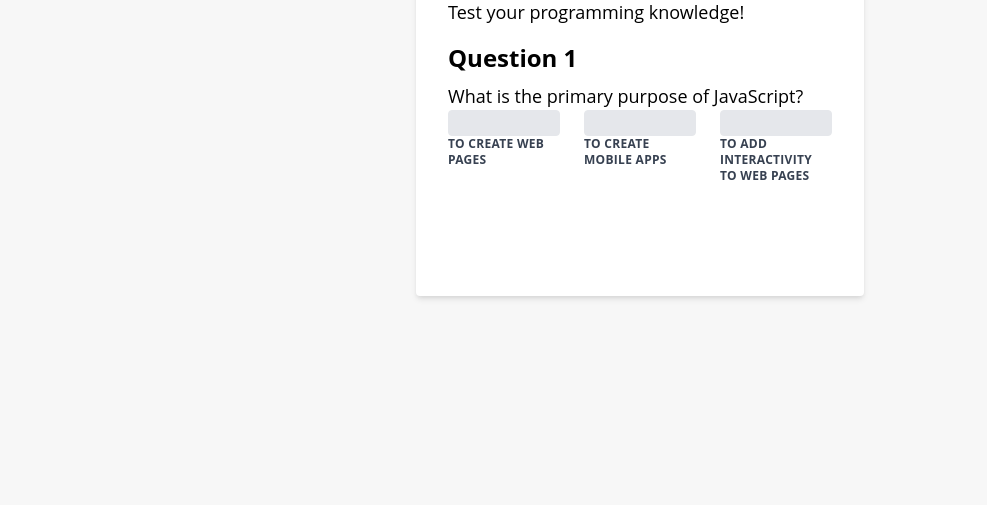
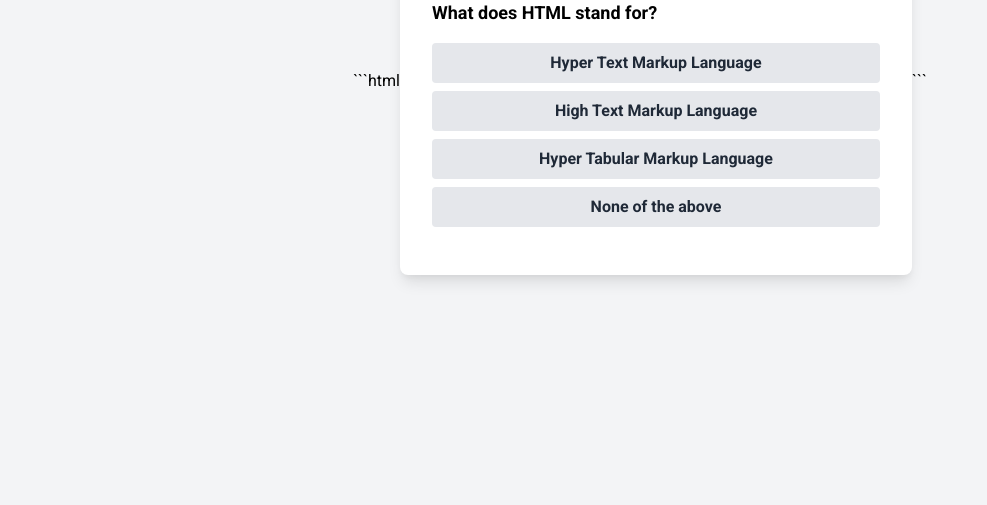
Before and after one commit to AjmalMIITM/Project-LLM-Code-Deployment, a plain HTML site: page index.html in a window 1280 px wide. Shown: the part 319-824 px from the top of the page, without its empty margins (0-987 px from the left). After the commit the page ends 800 px from the top, so only its background shows below. Drawn offline with nearby package versions, Linux system fonts and the light colour scheme.

Commit message:
Build for task quiz-game round 1

````diff
--- a/index.html
+++ b/index.html
@@ -1,125 +1,147 @@
-Here is the complete HTML5 and JS app using Tailwind CSS for the quiz game:
-
 ```html
 <!DOCTYPE html>
 <html lang="en">
 <head>
     <meta charset="UTF-8">
     <meta name="viewport" content="width=device-width, initial-scale=1.0">
-    <title>Programming Quiz</title>
-    <link rel="stylesheet" href="https://cdn.jsdelivr.net/npm/tailwindcss@2.2.19/dist/tailwind.min.css">
-    <link rel="preloaded" as="style" href="https://fonts.googleapis.com/css2?family=Open+Sans:wght@400;600;700&display=swap">
+    <title>Programming Quiz Game</title>
+    <link href="https://fonts.googleapis.com/css2?family=Roboto:wght@400;700&display=swap" rel="stylesheet">
+    <link href="https://cdn.jsdelivr.net/npm/tailwindcss@2.2.19/dist/tailwind.min.css" rel="stylesheet">
     <style>
         body {
-            font-family: 'Open Sans', sans-serif;
-            background-color: #f7f7f7;
+            font-family: 'Roboto', sans-serif;
         }
     </style>
 </head>
-<body>
-    <div class="h-screen flex justify-center items-center">
-        <div class="w-full max-w-md bg-white rounded shadow-md p-8">
-            <h1 class="text-3xl font-bold mb-4">Programming Quiz</h1>
-            <div class="mb-4">
-                <p class="text-lg">Test your programming knowledge!</p>
-            </div>
-            <div class="mb-4">
-                <h2 class="text-2xl font-bold mb-2">Question 1</h2>
-                <p class="text-lg">What is the primary purpose of JavaScript?</p>
-                <div class="flex flex-wrap -mx-3">
-                    <div class="w-full md:w-1/2 xl:w-1/3 px-3 mb-6 md:mb-0">
-                        <label class="block uppercase tracking-wide text-gray-700 text-xs font-bold mb-2" for="question1-1">
-                            <input class="appearance-none block w-full bg-gray-200 text-gray-700 border border-gray-200 rounded py-3 px-4 leading-tight focus:outline-none focus:bg-white" id="question1-1" type="radio" name="question1">
-                            <span class="text-gray-700">To create web pages</span>
-                        </label>
-                    </div>
-                    <div class="w-full md:w-1/2 xl:w-1/3 px-3 mb-6 md:mb-0">
-                        <label class="block uppercase tracking-wide text-gray-700 text-xs font-bold mb-2" for="question1-2">
-                            <input class="appearance-none block w-full bg-gray-200 text-gray-700 border border-gray-200 rounded py-3 px-4 leading-tight focus:outline-none focus:bg-white" id="question1-2" type="radio" name="question1">
-                            <span class="text-gray-700">To create mobile apps</span>
-                        </label>
-                    </div>
-                    <div class="w-full md:w-1/2 xl:w-1/3 px-3 mb-6 md:mb-0">
-                        <label class="block uppercase tracking-wide text-gray-700 text-xs font-bold mb-2" for="question1-3">
-                            <input class="appearance-none block w-full bg-gray-200 text-gray-700 border border-gray-200 rounded py-3 px-4 leading-tight focus:outline-none focus:bg-white" id="question1-3" type="radio" name="question1">
-                            <span class="text-gray-700">To add interactivity to web pages</span>
-                        </label>
-                    </div>
-                </div>
-            </div>
-            <div class="mb-4">
-                <button class="bg-orange-500 hover:bg-orange-700 text-white font-bold py-2 px-4 rounded">Submit</button>
-            </div>
-            <div class="progress-bar" style="width: 0%"></div>
-            <div class="results" style="display: none;">
-                <h2 class="text-2xl font-bold mb-2">Quiz Results</h2>
-                <p class="text-lg">You scored <span class="score"></span> out of 5.</p>
-            </div>
+<body class="bg-gray-100 flex items-center justify-center min-h-screen">
+    <div id="quiz-container" class="bg-white rounded-lg shadow-lg p-8 w-full max-w-lg">
+        <h1 class="text-2xl font-bold text-center mb-6">Programming Quiz</h1>
+        <div id="progress-bar" class="h-2 bg-blue-500 rounded mb-4" style="width: 0%;"></div>
+        <div id="question-container" class="mb-4">
+            <p id="question" class="text-lg font-semibold"></p>
+            <div id="answer-buttons" class="mt-4 space-y-2"></div>
+        </div>
+        <button id="next-button" class="hidden bg-blue-500 text-white font-bold py-2 px-4 rounded hover:bg-blue-600">Next</button>
+        <div id="result-container" class="hidden text-center">
+            <h2 class="text-xl font-bold mb-4">Your Score: <span id="score"></span></h2>
+            <button id="restart-button" class="bg-green-500 text-white font-bold py-2 px-4 rounded hover:bg-green-600">Restart Quiz</button>
         </div>
     </div>
 
     <script>
-        let questions = [
+        const questions = [
             {
-                question: 'What is the primary purpose of JavaScript?',
-                options: ['To create web pages', 'To create mobile apps', 'To add interactivity to web pages'],
-                correct: 2
+                question: "What does HTML stand for?",
+                answers: [
+                    { text: "Hyper Text Markup Language", correct: true },
+                    { text: "High Text Markup Language", correct: false },
+                    { text: "Hyper Tabular Markup Language", correct: false },
+                    { text: "None of the above", correct: false }
+                ]
             },
             {
-                question: 'What is the most popular programming language?',
-                options: ['Java', 'Python', 'JavaScript'],
-                correct: 2
+                question: "Which language is used for styling web pages?",
+                answers: [
+                    { text: "HTML", correct: false },
+                    { text: "CSS", correct: true },
+                    { text: "JavaScript", correct: false },
+                    { text: "PHP", correct: false }
+                ]
             },
             {
-                question: 'What is the purpose of a function in programming?',
-                options: ['To create a loop', 'To repeat a task', 'To group a set of statements'],
-                correct: 2
+                question: "Which is not a JavaScript framework?",
+                answers: [
+                    { text: "React", correct: false },
+                    { text: "Angular", correct: false },
+                    { text: "Django", correct: true },
+                    { text: "Vue", correct: false }
+                ]
             },
             {
-                question: 'What is the purpose of a variable in programming?',
-                options: ['To store a value', 'To perform a calculation', 'To create a loop'],
-                correct: 0
+                question: "What does CSS stand for?",
+                answers: [
+                    { text: "Cascading Style Sheets", correct: true },
+                    { text: "Colorful Style Sheets", correct: false },
+                    { text: "Computer Style Sheets", correct: false },
+                    { text: "Creative Style Sheets", correct: false }
+                ]
             },
             {
-                question: 'What is the purpose of a conditional statement in programming?',
-                options: ['To create a loop', 'To repeat a task', 'To make a decision'],
-                correct: 2
+                question: "Which HTML element do we put the JavaScript?",
+                answers: [
+                    { text: "<script>", correct: true },
+                    { text: "<js>", correct: false },
+                    { text: "<javascript>", correct: false },
+                    { text: "<scripting>", correct: false }
+                ]
             }
         ];
 
+        let currentQuestionIndex = 0;
         let score = 0;
-        let currentQuestion = 0;
-        let progress = 0;
 
-        document.getElementById('question1-1').addEventListener('click', () => {
-            if (questions[0].correct === 0) {
+        const questionElement = document.getElementById('question');
+        const answerButtonsElement = document.getElementById('answer-buttons');
+        const nextButton = document.getElementById('next-button');
+        const resultContainer = document.getElementById('result-container');
+        const scoreElement = document.getElementById('score');
+        const progressBar = document.getElementById('progress-bar');
+
+        function startGame() {
+            currentQuestionIndex = 0;
+            score = 0;
+            nextButton.classList.add('hidden');
+            resultContainer.classList.add('hidden');
+            showQuestion(questions[currentQuestionIndex]);
+            updateProgressBar();
+        }
+
+        function showQuestion(question) {
+            questionElement.innerText = question.question;
+            answerButtonsElement.innerHTML = '';
+            question.answers.forEach(answer => {
+                const button = document.createElement('button');
+                button.innerText = answer.text;
+                button.classList.add('bg-gray-200', 'hover:bg-gray-300', 'text-gray-800', 'font-semibold', 'py-2', 'px-4', 'rounded', 'w-full');
+                button.addEventListener('click', () => selectAnswer(answer));
+                answerButtonsElement.appendChild(button);
+            });
+        }
+
+        function selectAnswer(answer) {
+            if (answer.correct) {
                 score++;
             }
-            currentQuestion++;
-            progress = (currentQuestion / questions.length) * 100;
-            document.querySelector('.progress-bar').style.width = progress + '%';
-            if (currentQuestion === questions.length) {
-                document.querySelector('.results').style.display = 'block';
-                document.querySelector('.score').textContent = score;
+            currentQuestionIndex++;
+            updateProgressBar();
+            if (currentQuestionIndex < questions.length) {
+                showQuestion(questions[currentQuestionIndex]);
+            } else {
+                showResult();
             }
+        }
+
+        function updateProgressBar() {
+            const progress = ((currentQuestionIndex + 1) / questions.length) * 100;
+            progressBar.style.width = progress + '%';
+        }
+
+        function showResult() {
+            questionElement.innerText = '';
+            answerButtonsElement.innerHTML = '';
+            nextButton.classList.add('hidden');
+            resultContainer.classList.remove('hidden');
+            scoreElement.innerText = `${score} out of ${questions.length}`;
+        }
+
+        document.getElementById('restart-button').addEventListener('click', startGame);
+        nextButton.addEventListener('click', () => {
+            currentQuestionIndex++;
+            showQuestion(questions[currentQuestionIndex]);
         });
 
-        document.getElementById('question1-2').addEventListener('click', () => {
-            if (questions[0].correct === 1) {
-                score++;
-            }
-            currentQuestion++;
-            progress = (currentQuestion / questions.length) * 100;
-            document.querySelector('.progress-bar').style.width = progress + '%';
-            if (currentQuestion === questions.length) {
-                document.querySelector('.results').style.display = 'block';
-                document.querySelector('.score').textContent = score;
-            }
-        });
-
-        document.getElementById('question1-3').addEventListener('click', () => {
-            if (questions[0].correct === 2) {
-                score++;
-            }
-            currentQuestion++;
-            progress = (currentQuestion / questions.length) * 100;
+        startGame();
+    </script>
+</body>
+</html>
+```
````
